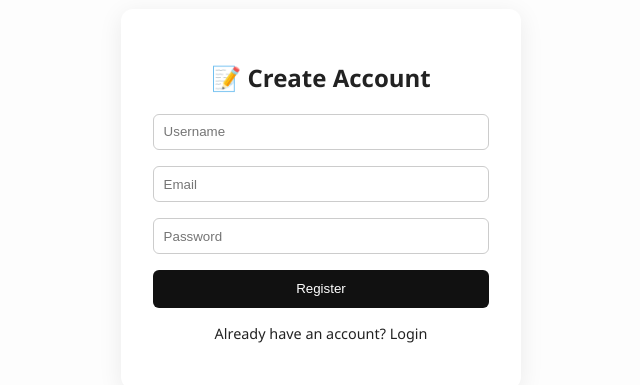
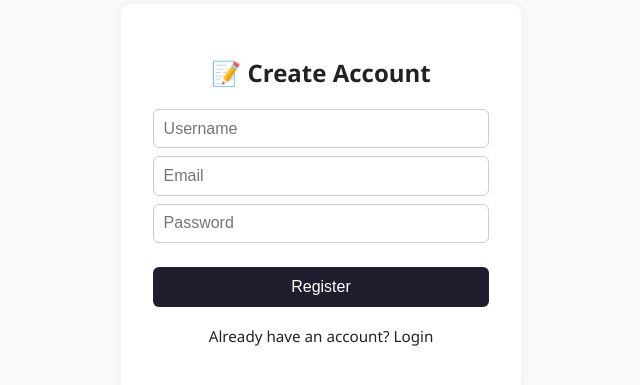
Before and after one commit to nigam1010/ev-charging-app, a Vue app in the folder frontend/: page /register in a window 1280 px wide. Shown: the part 201-586 px from the top of the page, without its empty margins (319-959 px from the left). Built offline with nearby package versions, Linux system fonts and the light colour scheme.

Commit message:
Update Register.vue

```diff
--- a/frontend/src/views/Register.vue
+++ b/frontend/src/views/Register.vue
@@ -1,83 +1,104 @@
 <template>
-  <div class="register-page">
-    <div class="register-card">
+  <div class="page-wrapper">
+    <div class="auth-container">
       <h2>📝 Create Account</h2>
-      <form @submit.prevent="handleRegister">
+      <form @submit.prevent="register">
         <input v-model="form.username" placeholder="Username" required />
         <input v-model="form.email" type="email" placeholder="Email" required />
         <input v-model="form.password" type="password" placeholder="Password" required />
         <button type="submit">Register</button>
-        <p class="redirect">
-          Already have an account? <router-link to="/login">Login</router-link>
-        </p>
       </form>
+      <p v-if="error" class="error">{{ error }}</p>
+      <p class="switch">
+        Already have an account?
+        <router-link to="/login">Login</router-link>
+      </p>
     </div>
   </div>
 </template>
 
 <script>
+import axios from '@/axios'
+
 export default {
+  name: 'RegisterView',
   data() {
     return {
       form: {
         username: '',
         email: '',
         password: ''
-      }
-    };
+      },
+      error: ''
+    }
   },
   methods: {
-    async handleRegister() {
-      // your registration logic
+    async register() {
+      try {
+        await axios.post('/auth/register', this.form)
+        this.$router.push('/login')
+      } catch (err) {
+        this.error = err.response?.data?.msg || 'Registration failed'
+      }
     }
   }
-};
+}
 </script>
 
 <style scoped>
-.register-page {
+.page-wrapper {
   display: flex;
   justify-content: center;
   align-items: center;
-  min-height: 100vh;
-  background: #fdfdfd;
+  height: 100vh;
+  background: #f9f9f9;
 }
 
-.register-card {
+.auth-container {
+  max-width: 400px;
+  width: 100%;
+  padding: 2rem;
   background: white;
-  padding: 2rem;
-  border-radius: 12px;
-  box-shadow: 0 5px 25px rgba(0, 0, 0, 0.08);
-  width: 100%;
-  max-width: 400px;
+  border-radius: 10px;
+  box-shadow: 0 0 10px rgba(0,0,0,0.05);
   text-align: center;
 }
 
 input {
+  display: block;
   width: 100%;
   padding: 0.6rem;
-  margin-bottom: 1rem;
+  margin: 0.5rem 0;
   border: 1px solid #ccc;
   border-radius: 6px;
+  font-size: 1rem;
 }
 
 button {
   width: 100%;
   padding: 0.7rem;
-  background: #111;
+  margin-top: 1rem;
+  background-color: #1e1e2f;
   color: white;
   border: none;
   border-radius: 6px;
+  font-size: 1rem;
   cursor: pointer;
-  transition: 0.3s;
+  transition: background 0.3s;
 }
 
 button:hover {
-  background: #222;
+  background-color: #2e2e4f;
 }
 
-.redirect {
+.error {
+  color: red;
   margin-top: 1rem;
-  font-size: 0.9rem;
+  font-size: 0.95rem;
+}
+
+.switch {
+  margin-top: 1.2rem;
+  font-size: 0.95rem;
 }
 </style>
```
